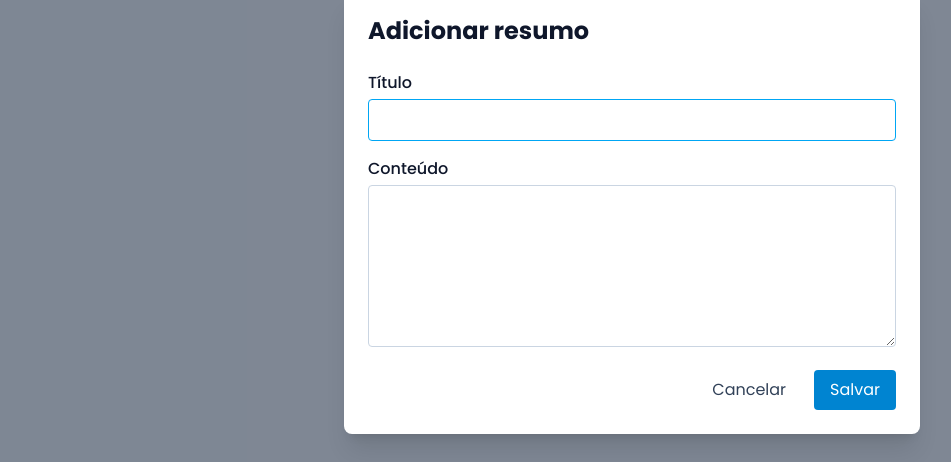
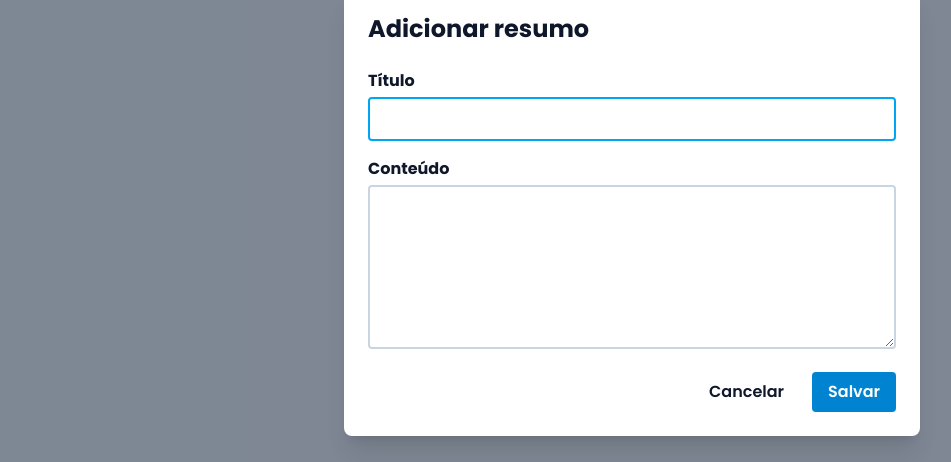
Before and after one commit to matheus-auv/projeto-piloto-web, a React (Vite) app: page / in a window 1280 px wide. Both pictures are taken after a click on the button "Adicionar resumo". Shown: the part 188-650 px from the top of the page, without its empty margins (8-959 px from the left). Built offline with nearby package versions, Linux system fonts and the light colour scheme; no server answers.

Commit message:
refactor: limpando o código

```diff
--- a/src/pages/home/components/resumo-form-modal/resumo-form-modal.tsx
+++ b/src/pages/home/components/resumo-form-modal/resumo-form-modal.tsx
@@ -15,9 +15,8 @@ export const ResumoFormModal = ({
   const [titulo, setTitulo] = useState('');
   const [conteudo, setConteudo] = useState('');
 
-  const handleSubmit = async (event: React.FormEvent<HTMLFormElement>) => {
+  const handleSubmit = async (event: React.SubmitEvent<HTMLFormElement>) => {
     event.preventDefault();
-
     await onSubmit({
       titulo: titulo.trim(),
       conteudo: conteudo.trim(),
@@ -27,41 +26,37 @@ export const ResumoFormModal = ({
   return (
     <div
       className="fixed inset-0 z-10 flex items-center justify-center bg-slate-900/50 p-4"
-      role="presentation"
-      onMouseDown={event => {
-        if (event.currentTarget === event.target && !isSubmitting) onClose();
+      onClick={event => {
+        if (event.currentTarget === event.target && !isSubmitting) {
+          onClose();
+        }
       }}
     >
-      <div
-        className="w-full max-w-xl rounded-lg bg-white p-6 shadow-xl"
-        role="dialog"
-        aria-modal="true"
-        aria-labelledby="resumo-form-title"
-      >
+      <div className="w-full max-w-xl rounded-lg bg-white p-6 shadow-xl">
         <h2 id="resumo-form-title" className="text-2xl font-bold">
           Adicionar resumo
         </h2>
 
         <form className="mt-6 space-y-4" onSubmit={handleSubmit}>
           <label className="block">
-            <span className="mb-1 block font-medium">Título</span>
+            <span className="mb-1 block font-bold">Título</span>
             <input
               autoFocus
               required
               value={titulo}
               onChange={event => setTitulo(event.target.value)}
-              className="w-full rounded border border-slate-300 p-2 outline-none focus:border-sky-500"
+              className="w-full rounded border-2 border-slate-300 p-2 outline-none focus:border-sky-500"
             />
           </label>
 
           <label className="block">
-            <span className="mb-1 block font-medium">Conteúdo</span>
+            <span className="mb-1 block font-bold">Conteúdo</span>
             <textarea
               required
               rows={6}
               value={conteudo}
               onChange={event => setConteudo(event.target.value)}
-              className="w-full resize-y rounded border border-slate-300 p-2 outline-none focus:border-sky-500"
+              className="w-full resize-y rounded border-2 border-slate-300 p-2 outline-none focus:border-sky-500"
             />
           </label>
 
@@ -70,14 +65,14 @@ export const ResumoFormModal = ({
               type="button"
               onClick={onClose}
               disabled={isSubmitting}
-              className="rounded px-4 py-2 text-slate-700 hover:bg-slate-100 disabled:opacity-50"
+              className="rounded px-4 py-2 hover:bg-gray-100 font-semibold hover:cursor-pointer disabled:opacity-50"
             >
               Cancelar
             </button>
             <button
               type="submit"
               disabled={isSubmitting}
-              className="rounded bg-sky-600 px-4 py-2 text-white hover:bg-sky-700 disabled:opacity-50"
+              className="rounded bg-sky-600 px-4 py-2 text-white font-semibold hover:bg-sky-700 hover:cursor-pointer disabled:opacity-50"
             >
               {isSubmitting ? 'Salvando...' : 'Salvar'}
             </button>
--- a/src/pages/home/home.layout.tsx
+++ b/src/pages/home/home.layout.tsx
@@ -3,6 +3,7 @@ import { ResumoCard } from './components/resumo-card';
 import { useResumosHook } from './home.hook';
 import { useState } from 'react';
 import { ResumoFormModal } from './components/resumo-form-modal';
+import type { ResumoFormData } from '../../services/resumos/resumos.service';
 
 export const HomeLayout = () => {
   const { resumos, salvarResumo, isSubmitting } = useResumosHook();
@@ -14,7 +15,7 @@ export const HomeLayout = () => {
     }
   };
 
-  const handleSubmit = async (data: Parameters<typeof salvarResumo>[0]) => {
+  const handleSubmit = async (data: ResumoFormData) => {
     const salvo = await salvarResumo(data);
     if (salvo) {
       setIsModalOpen(false);
```
